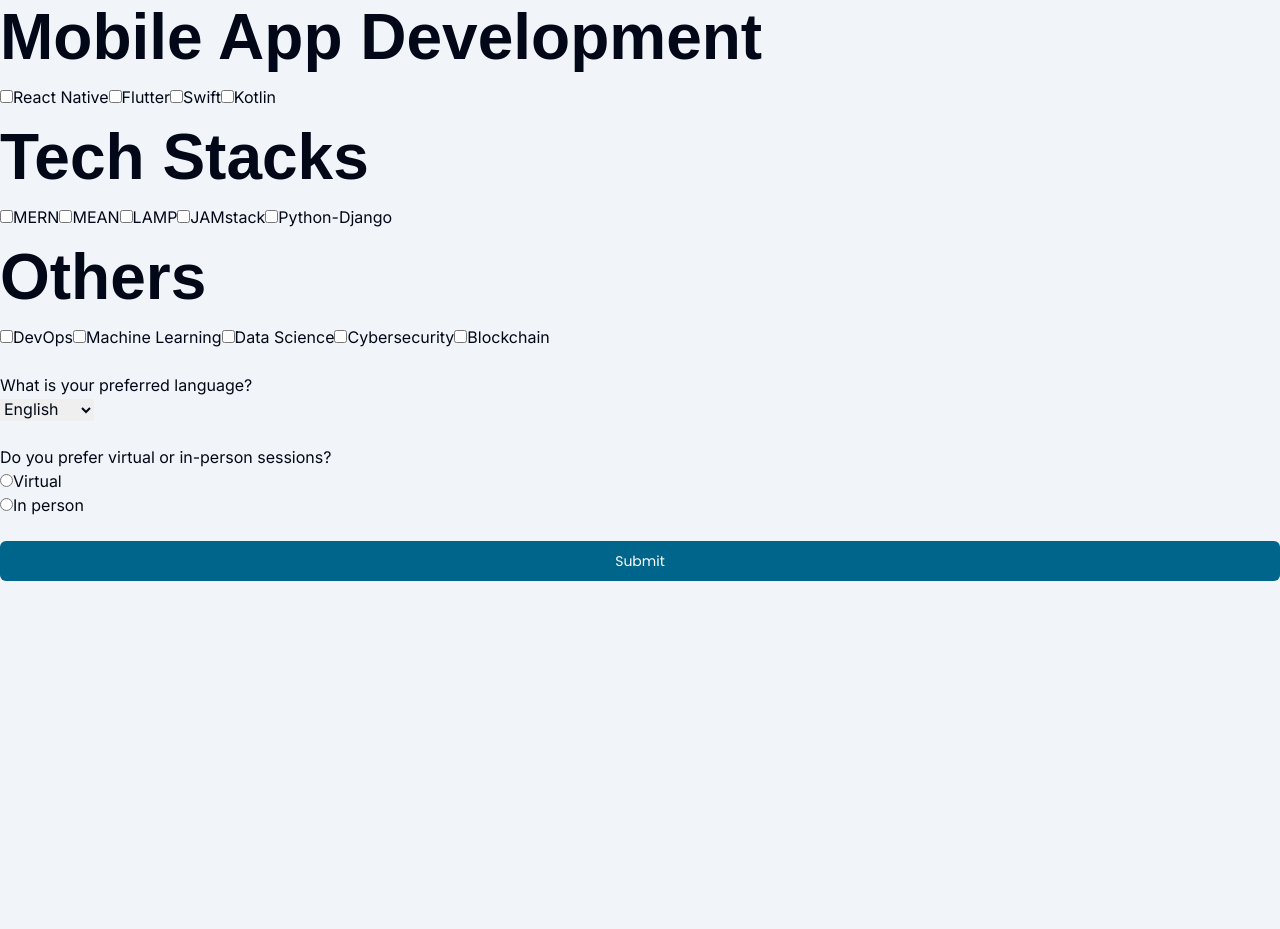
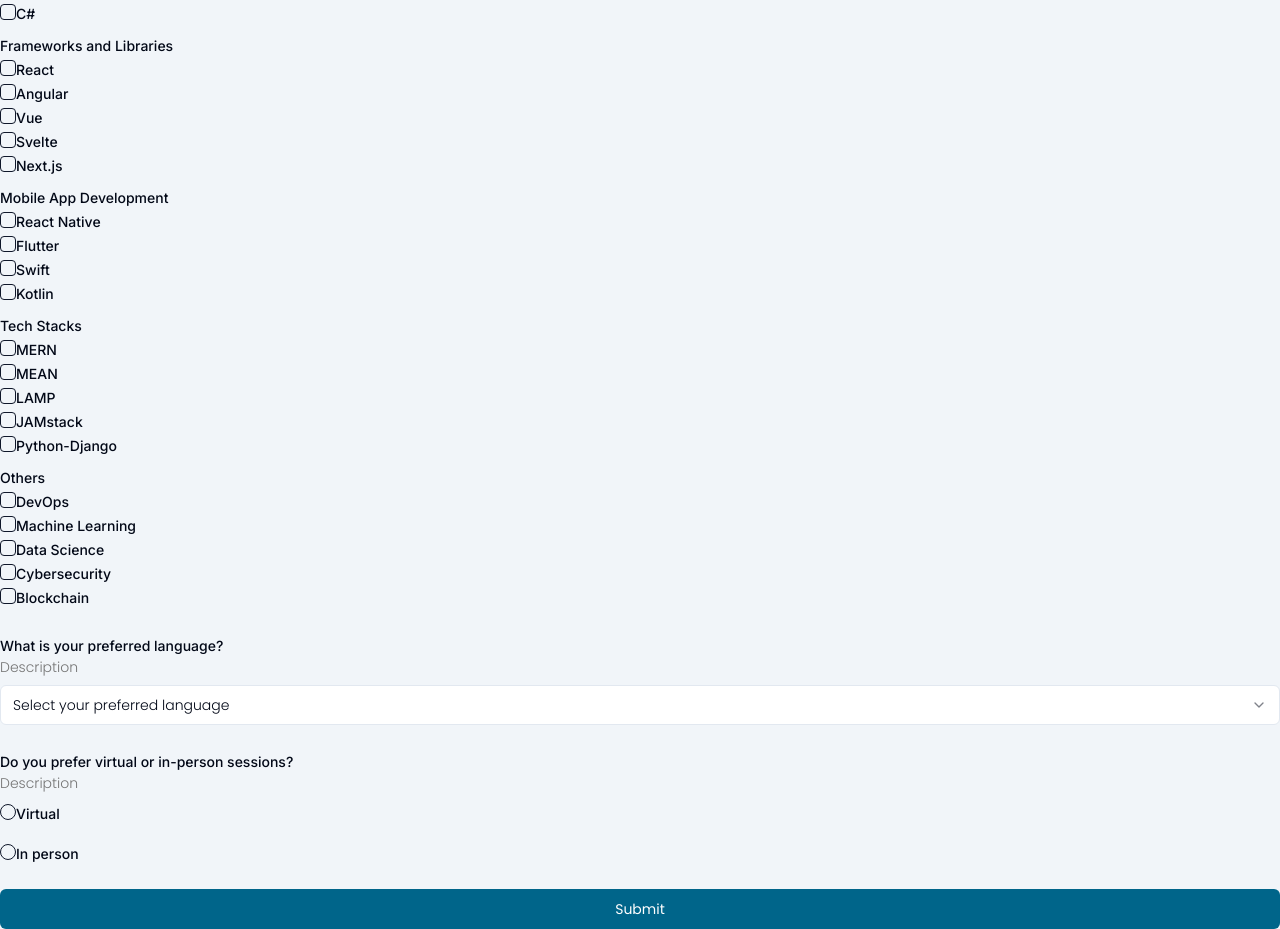
Before and after one commit to Software-Developer-Academy/mentor-match, a Next.js app: page /account-questionnaire in a window 1280 px wide. Shown: the part 635-1564 px from the top of the page. Before the commit the page ends 1216 px from the top, so only its background shows below. Built offline with nearby package versions, Linux system fonts and the light colour scheme; a web font is replaced by a local one.

Commit message:
Convert regular HTML form to ShadCN components

```diff
--- a/package.json
+++ b/package.json
@@ -18,6 +18,7 @@
     "@radix-ui/react-label": "^2.0.2",
     "@radix-ui/react-navigation-menu": "^1.1.4",
     "@radix-ui/react-radio-group": "^1.1.3",
+    "@radix-ui/react-select": "^2.0.0",
     "@radix-ui/react-separator": "^1.0.3",
     "@radix-ui/react-slot": "^1.0.2",
     "bcrypt": "^5.1.1",
--- a/src/app/account-questionnaire/question-form.tsx
+++ b/src/app/account-questionnaire/question-form.tsx
@@ -8,6 +8,7 @@
 import { zodResolver } from "@hookform/resolvers/zod";
 import { use, useRef } from "react";
 import { useForm } from "react-hook-form";
+import { z } from "zod";
 
 import { Button } from "@/components/ui/button"
 import {
@@ -22,64 +23,143 @@
 import { Label } from "@/components/ui/label"
 import { RadioGroup, RadioGroupItem } from "@/components/ui/radio-group"
 import { Checkbox } from "@/components/ui/checkbox"
+import {
+  Select,
+  SelectContent,
+  SelectItem,
+  SelectTrigger,
+  SelectValue,
+} from "@/components/ui/select"
 
 import { signupQuestions } from "@/data/signup-questions"
 
 const QuestionForm = () => {
   const formRef = useRef<HTMLFormElement>(null);
-  const methods = useForm();
-  const onSubmit = (data: any) => console.log(JSON.stringify(data));
+
+  const formSchema = z.object({
+    q1: z.string(),
+    q2: z.string(),
+    q3: z.array(z.string()),
+    q4: z.string(),
+    q5: z.string()
+  });
+
+  const form = useForm<z.infer<typeof formSchema>>({
+    resolver: zodResolver(formSchema),
+    defaultValues: {
+      q1: "",
+      q2: "",
+      q3: [],
+      q4: "",
+      q5: ""
+    }
+  });
+
+  const onSubmit = (values: z.infer<typeof formSchema>) => console.log(JSON.stringify(values));
 
   return (
+    <Form {...form}>
       <form
         className="flex flex-col gap-6 w-full"
         ref={formRef}
-      onSubmit={methods.handleSubmit(onSubmit)}
+        onSubmit={form.handleSubmit(onSubmit)}
         noValidate
       >
         {signupQuestions.map((question, index) => (
-        <fieldset key={index}>
-          <legend>{question.question}</legend>
+          <FormField
+            key={index}
+            control={form.control}
+            name={question.id as "q1" | "q2" | "q3" | "q4" | "q5"}
+            render={({ field }) => (
+              <FormItem>
+                <div>
+                  <FormLabel>{question.question}</FormLabel>
+                  <FormDescription>Description</FormDescription>
+                </div>
+                <FormControl>
+                  <>
                     {question.type === "radio" && (
-            <>
+                      <RadioGroup
+                        onValueChange={field.onChange}
+                      >
                         {question.options.map((option, index) => (
-                <div key={index}>
-                  <input type="radio" id={`${question.id}_${index}`} name={question.id} value={'value' in option ? option.value : ""} />
-                  <label htmlFor={`${question.id}_${index}`}>{'value' in option ? option.value : ""}</label>
-                </div>
+                          <FormItem key={index}>
+                            <FormControl>
+                              <RadioGroupItem value={'value' in option ? option.value : ""} />
+                            </FormControl>
+                            <FormLabel>
+                              {'value' in option ? option.value : ""}
+                            </FormLabel>
+                          </FormItem>
                         ))}
-            </>
+                      </RadioGroup>
                     )}
                     {question.type === "checkbox" && (
                       <>
                         {question.options.map((option, index) => (
                           <div key={index}>
-                  <h6>{'title' in option ? option.title : ""}</h6>
+                            <div>
+                              <Label>{'title' in option ? option.title : ""}</Label>
+                            </div>
                             {'options' in option ? option.options.map((item, index) => (
-                    <>
-                      <input type="checkbox" id={`${question.id}_${item.value}`} name={`${question.id}_${item.value}`} value={'value' in item ? item.value : ""} />
-                      <label htmlFor={`${question.id}_${item.value}`}>{'value' in item ? item.value : ""}</label>
-                    </>
+                              <FormField
+                                key={index}
+                                control={form.control}
+                                name={question.id as "q1" | "q2" | "q3" | "q4" | "q5"}
+                                render={({ field }) => {
+                                  return (
+                                    <FormItem key={index}>
+                                      <FormControl>
+                                        <Checkbox
+                                          {...field}
+                                          name={question.id}
+                                          value={'value' in item ? item.value : ""}
+                                          checked={Array.isArray(field.value) ? field.value.includes(item.value) : false}
+                                          onCheckedChange={(checked) => {
+                                            return checked
+                                              ? field.onChange([...(Array.isArray(field.value) ? field.value : []), item.value])
+                                              : field.onChange(Array.isArray(field.value) ? field.value.filter((value) => value !== item.value) : [])
+                                          }}
+                                        />
+                                      </FormControl>
+                                      <FormLabel>
+                                        {'value' in item ? item.value : ""}
+                                      </FormLabel>
+                                    </FormItem>
+                                  )
+                                }}
+                              />
                             )) : ""}
                           </div>
                         ))}
                       </>
                     )}
                     {question.type === "select" && (
-            <select name={question.id} id={question.id}>
+                      <Select onValueChange={field.onChange}>
+                        <FormControl>
+                          <SelectTrigger>
+                            <SelectValue placeholder="Select your preferred language" />
+                          </SelectTrigger>
+                        </FormControl>
+                        <SelectContent>
                           {question.options.map((option, index) => (
-                <>
-                  <option key={index} value={'value' in option ? option.value : ""}>
+                            <SelectItem key={index} value={'value' in option ? option.value : ""}>
                               {'value' in option ? option.value : ""}
-                  </option>
+                            </SelectItem>
+                          ))}
+                        </SelectContent>
+                      </Select>
+                    )}
                   </>
-              ))}
-            </select>
+                </FormControl>
+                <FormMessage />
+              </FormItem>
             )}
-        </fieldset>
+          />
         ))}
         <Button type="submit">Submit</Button>
       </form>
+    </Form>
   )
 }
 
--- /dev/null
+++ b/src/components/ui/select.tsx
@@ -0,0 +1,160 @@
+"use client"
+
+import * as React from "react"
+import * as SelectPrimitive from "@radix-ui/react-select"
+import { Check, ChevronDown, ChevronUp } from "lucide-react"
+
+import { cn } from "@/lib/utils"
+
+const Select = SelectPrimitive.Root
+
+const SelectGroup = SelectPrimitive.Group
+
+const SelectValue = SelectPrimitive.Value
+
+const SelectTrigger = React.forwardRef<
+  React.ElementRef<typeof SelectPrimitive.Trigger>,
+  React.ComponentPropsWithoutRef<typeof SelectPrimitive.Trigger>
+>(({ className, children, ...props }, ref) => (
+  <SelectPrimitive.Trigger
+    ref={ref}
+    className={cn(
+      "flex h-10 w-full items-center justify-between rounded-md border border-slate-200 bg-white px-3 py-2 text-sm ring-offset-white placeholder:text-slate-500 focus:outline-none focus:ring-2 focus:ring-slate-950 focus:ring-offset-2 disabled:cursor-not-allowed disabled:opacity-50 [&>span]:line-clamp-1 dark:border-slate-800 dark:bg-slate-950 dark:ring-offset-slate-950 dark:placeholder:text-slate-400 dark:focus:ring-slate-300",
+      className
+    )}
+    {...props}
+  >
+    {children}
+    <SelectPrimitive.Icon asChild>
+      <ChevronDown className="h-4 w-4 opacity-50" />
+    </SelectPrimitive.Icon>
+  </SelectPrimitive.Trigger>
+))
+SelectTrigger.displayName = SelectPrimitive.Trigger.displayName
+
+const SelectScrollUpButton = React.forwardRef<
+  React.ElementRef<typeof SelectPrimitive.ScrollUpButton>,
+  React.ComponentPropsWithoutRef<typeof SelectPrimitive.ScrollUpButton>
+>(({ className, ...props }, ref) => (
+  <SelectPrimitive.ScrollUpButton
+    ref={ref}
+    className={cn(
+      "flex cursor-default items-center justify-center py-1",
+      className
+    )}
+    {...props}
+  >
+    <ChevronUp className="h-4 w-4" />
+  </SelectPrimitive.ScrollUpButton>
+))
+SelectScrollUpButton.displayName = SelectPrimitive.ScrollUpButton.displayName
+
+const SelectScrollDownButton = React.forwardRef<
+  React.ElementRef<typeof SelectPrimitive.ScrollDownButton>,
+  React.ComponentPropsWithoutRef<typeof SelectPrimitive.ScrollDownButton>
+>(({ className, ...props }, ref) => (
+  <SelectPrimitive.ScrollDownButton
+    ref={ref}
+    className={cn(
+      "flex cursor-default items-center justify-center py-1",
+      className
+    )}
+    {...props}
+  >
+    <ChevronDown className="h-4 w-4" />
+  </SelectPrimitive.ScrollDownButton>
+))
+SelectScrollDownButton.displayName =
+  SelectPrimitive.ScrollDownButton.displayName
+
+const SelectContent = React.forwardRef<
+  React.ElementRef<typeof SelectPrimitive.Content>,
+  React.ComponentPropsWithoutRef<typeof SelectPrimitive.Content>
+>(({ className, children, position = "popper", ...props }, ref) => (
+  <SelectPrimitive.Portal>
+    <SelectPrimitive.Content
+      ref={ref}
+      className={cn(
+        "relative z-50 max-h-96 min-w-[8rem] overflow-hidden rounded-md border border-slate-200 bg-white text-slate-950 shadow-md data-[state=open]:animate-in data-[state=closed]:animate-out data-[state=closed]:fade-out-0 data-[state=open]:fade-in-0 data-[state=closed]:zoom-out-95 data-[state=open]:zoom-in-95 data-[side=bottom]:slide-in-from-top-2 data-[side=left]:slide-in-from-right-2 data-[side=right]:slide-in-from-left-2 data-[side=top]:slide-in-from-bottom-2 dark:border-slate-800 dark:bg-slate-950 dark:text-slate-50",
+        position === "popper" &&
+          "data-[side=bottom]:translate-y-1 data-[side=left]:-translate-x-1 data-[side=right]:translate-x-1 data-[side=top]:-translate-y-1",
+        className
+      )}
+      position={position}
+      {...props}
+    >
+      <SelectScrollUpButton />
+      <SelectPrimitive.Viewport
+        className={cn(
+          "p-1",
+          position === "popper" &&
+            "h-[var(--radix-select-trigger-height)] w-full min-w-[var(--radix-select-trigger-width)]"
+        )}
+      >
+        {children}
+      </SelectPrimitive.Viewport>
+      <SelectScrollDownButton />
+    </SelectPrimitive.Content>
+  </SelectPrimitive.Portal>
+))
+SelectContent.displayName = SelectPrimitive.Content.displayName
+
+const SelectLabel = React.forwardRef<
+  React.ElementRef<typeof SelectPrimitive.Label>,
+  React.ComponentPropsWithoutRef<typeof SelectPrimitive.Label>
+>(({ className, ...props }, ref) => (
+  <SelectPrimitive.Label
+    ref={ref}
+    className={cn("py-1.5 pl-8 pr-2 text-sm font-semibold", className)}
+    {...props}
+  />
+))
+SelectLabel.displayName = SelectPrimitive.Label.displayName
+
+const SelectItem = React.forwardRef<
+  React.ElementRef<typeof SelectPrimitive.Item>,
+  React.ComponentPropsWithoutRef<typeof SelectPrimitive.Item>
+>(({ className, children, ...props }, ref) => (
+  <SelectPrimitive.Item
+    ref={ref}
+    className={cn(
+      "relative flex w-full cursor-default select-none items-center rounded-sm py-1.5 pl-8 pr-2 text-sm outline-none focus:bg-slate-100 focus:text-slate-900 data-[disabled]:pointer-events-none data-[disabled]:opacity-50 dark:focus:bg-slate-800 dark:focus:text-slate-50",
+      className
+    )}
+    {...props}
+  >
+    <span className="absolute left-2 flex h-3.5 w-3.5 items-center justify-center">
+      <SelectPrimitive.ItemIndicator>
+        <Check className="h-4 w-4" />
+      </SelectPrimitive.ItemIndicator>
+    </span>
+
+    <SelectPrimitive.ItemText>{children}</SelectPrimitive.ItemText>
+  </SelectPrimitive.Item>
+))
+SelectItem.displayName = SelectPrimitive.Item.displayName
+
+const SelectSeparator = React.forwardRef<
+  React.ElementRef<typeof SelectPrimitive.Separator>,
+  React.ComponentPropsWithoutRef<typeof SelectPrimitive.Separator>
+>(({ className, ...props }, ref) => (
+  <SelectPrimitive.Separator
+    ref={ref}
+    className={cn("-mx-1 my-1 h-px bg-slate-100 dark:bg-slate-800", className)}
+    {...props}
+  />
+))
+SelectSeparator.displayName = SelectPrimitive.Separator.displayName
+
+export {
+  Select,
+  SelectGroup,
+  SelectValue,
+  SelectTrigger,
+  SelectContent,
+  SelectLabel,
+  SelectItem,
+  SelectSeparator,
+  SelectScrollUpButton,
+  SelectScrollDownButton,
+}
```
Also changed, not shown: components.json, 1 other file (tests, documents, lock files or other folders). Lines whose indentation alone changed are shown as unchanged.
